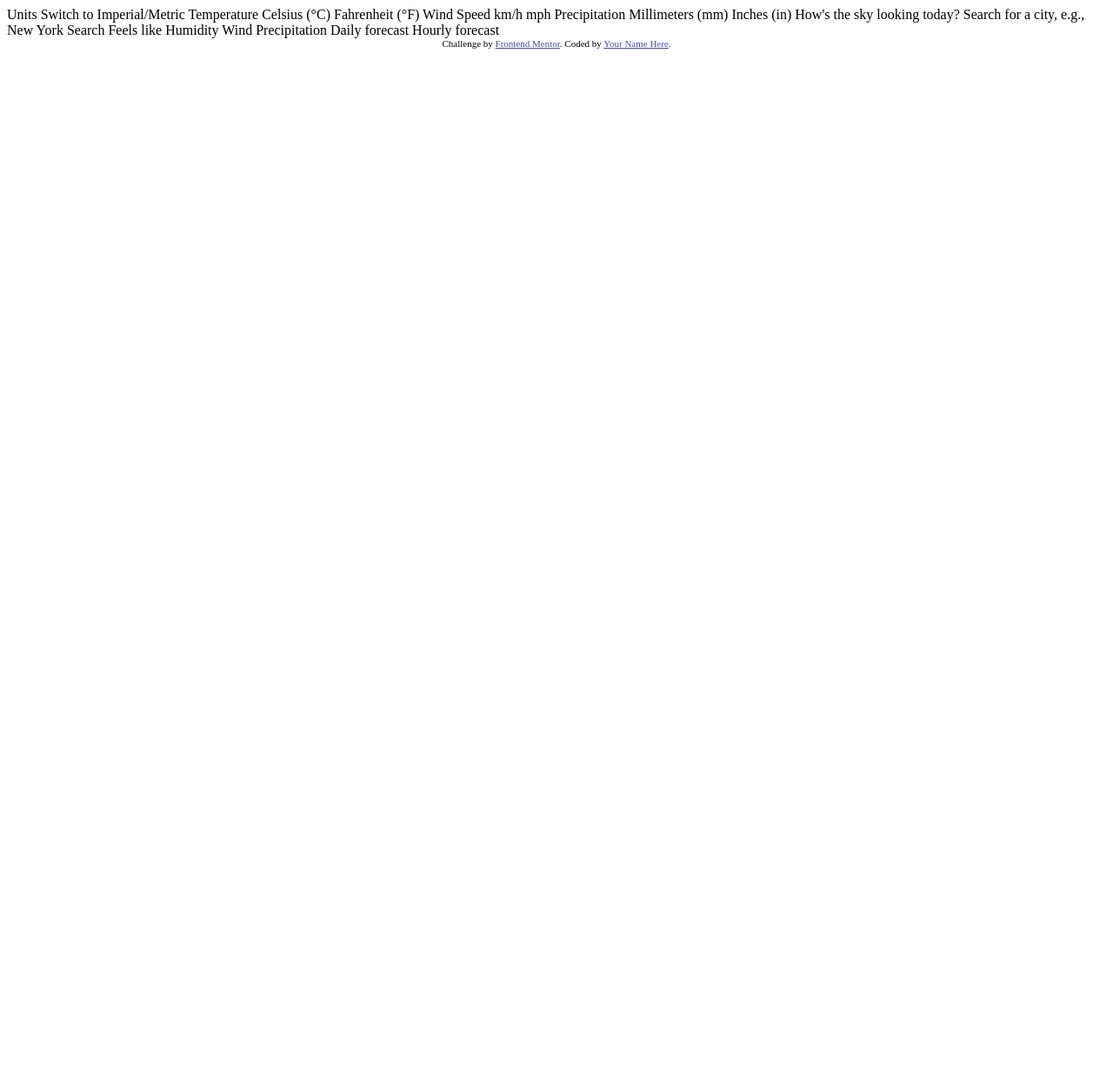
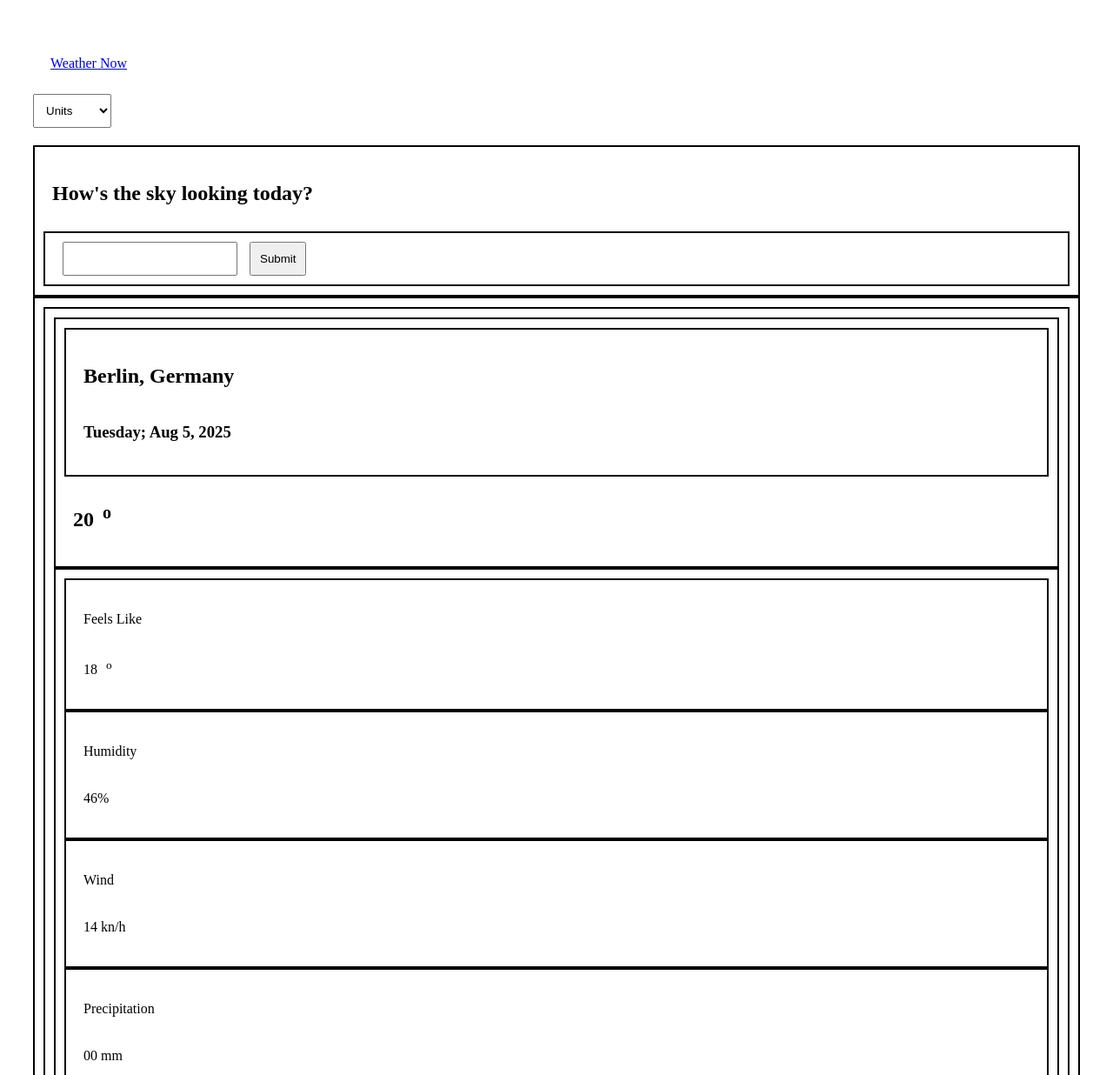
Before and after one commit to yMeeraki/weather-app, a plain HTML site: page index.html in a window 1280 px wide. Shown: the top 1236 px of the page at 87% size. Before the commit the page ends 800 px from the top, so only its background shows below. Drawn offline with Linux system fonts and the light colour scheme.

Commit message:
feat: add initial HTML layout for weather app

```diff
--- a/index.html
+++ b/index.html
@@ -1,66 +1,109 @@
 <!DOCTYPE html>
 <html lang="en">
   <head>
-  <meta charset="UTF-8">
-  <meta name="viewport" content="width=device-width, initial-scale=1.0"> <!-- displays site properly based on user's device -->
+    <meta charset="UTF-8" />
+    <meta name="viewport" content="width=device-width, initial-scale=1.0" />
+    <!-- displays site properly based on user's device -->
 
-  <link rel="icon" type="image/png" sizes="32x32" href="./assets/images/favicon-32x32.png">
+    <link
+      rel="icon"
+      type="image/png"
+      sizes="32x32"
+      href="./assets/images/favicon-32x32.png"
+    />
 
-  <title>Frontend Mentor | Weather app</title>
+    <title>Weather app</title>
 
     <!-- Feel free to remove these styles or customise in your own stylesheet 👍 -->
     <style>
-    .attribution { font-size: 11px; text-align: center; }
-    .attribution a { color: hsl(228, 45%, 44%); }
+      .attribution {
+        font-size: 11px;
+        text-align: center;
+      }
+      .attribution a {
+        color: hsl(228, 45%, 44%);
+      }
+      * {
+        padding: 10px;
+      }
+      section,
+      div {
+        border: 2px solid;
+      }
     </style>
   </head>
   <body>
+    <header>
+      <p><a href="#">Weather Now</a></p>
+      <select name="units" id="units">
+        <option>Units</option>
+        <option value="Imperial">Imperial</option>
+        <option value="Metric">Metric</option>
+      </select>
 
-  Units
+    </header>
+    <main>
+      <!-- Heading Section -->
+      <section>
+        <h1>How's the sky looking today?</h1>
+        <div>
+          <label for="search"
+            ><input type="text" id="search" name="search"
+          /></label>
+          <button type="submit">Submit</button>
+        </div>
+      </section>
+      <section>
+        <div>
+          <div>
+          <div>
+            <h2>Berlin, Germany</h2>
+            <h3>Tuesday; Aug 5, 2025</h3>
+          </div>
+          <h2>20<sup>o</sup></h2>
+        </div>
 
-  Switch to Imperial/Metric
+        <div>
+          <div>
+            <p>Feels Like</p>
+            <p>18<sup>o</sup></p>
+          </div>
 
-  Temperature
+          <div>
+            <p>Humidity</p>
+            <p>46%</p>
+          </div>
 
-  Celsius (°C)
-  Fahrenheit (°F)
+          <div>
+            <p>Wind</p>
+            <p>14 kn/h</p>
+          </div>
 
-  Wind Speed
+          <div>
+            <p>Precipitation</p>
+            <p>00 mm</p>
+          </div>
+        </div>
 
-  km/h
-  mph
+        <h3>Daily forecast</h3>
+        <div>
 
-  Precipitation
+        </div>
 
-  Millimeters (mm)
-  Inches (in)
+        </div>
 
-  How's the sky looking today?
+        <div>
+          <h3>Hourly forecast</h3>
+          <div></div>
+        </div>
+      </section>
+    </main>
 
-  Search for a city, e.g., New York
-  Search
-
-  Feels like
-  <!-- Insert temperature here -->
-
-  Humidity
-  <!-- Insert humidity here -->
-
-  Wind
-  <!-- Insert wind here -->
-
-  Precipitation
-  <!-- Insert precipitation here -->
-
-  Daily forecast
-  <!-- Insert daily forecast for the next 7 days here -->
-
-  Hourly forecast
-  <!-- Insert hourly forecast for the selected day here -->
 
     <div class="attribution">
-    Challenge by <a href="https://www.frontendmentor.io?ref=challenge">Frontend Mentor</a>.
-    Coded by <a href="#">Your Name Here</a>.
+      Challenge by
+      <a href="https://www.frontendmentor.io?ref=challenge">Frontend Mentor</a>.
+      Coded by <a href="#">Yukti Gupta</a>.
     </div>
   </body>
 </html>
```
Lines whose indentation alone changed are shown as unchanged.
